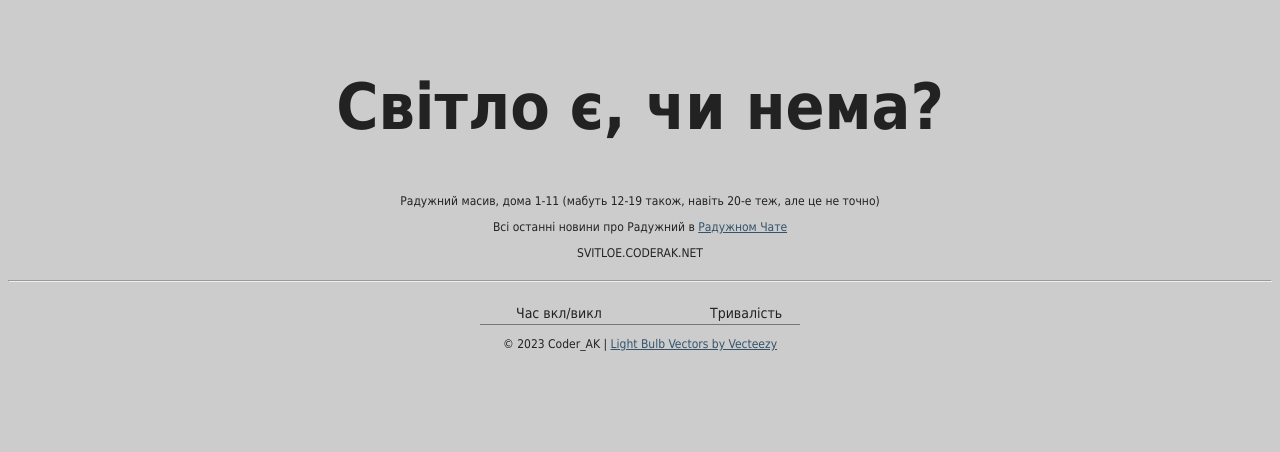
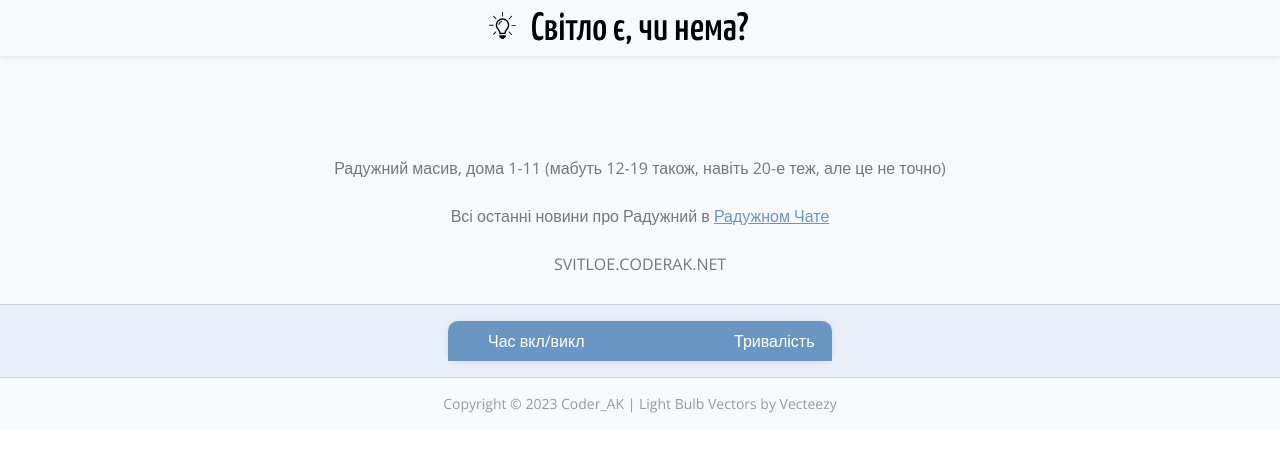
Before and after one commit to Coder-ak/svitlo-e, a website: page dist/client/index.html in a window 1280 px wide. Drawn offline with nearby package versions, Linux system fonts and the light colour scheme; files that its build step writes are made by us from their sources.

Commit message:
New layout (#3)
* Brand new style

* fix logo layout

* add font weights

* fix paddings

---------

Co-authored-by: Aleksey Kirpichnikov <akirpichnikov@gbsfo.com>
Co-authored-by: alexcoder@gmail.com <wwwcoder@cl1.elementarno.top>

```diff
--- a/esbuild.server.mjs
+++ b/esbuild.server.mjs
@@ -1,7 +1,7 @@
 import esbuild from 'esbuild';
 import serve from '@es-exec/esbuild-plugin-serve';
 
-const watch = process.argv.includes("--watch");
+const watch = process.argv.includes('--watch');
 
 const buildOptions = {
   entryPoints: ['./src/server/index.ts'],
@@ -12,14 +12,14 @@ const buildOptions = {
   sourcemap: false,
   target: 'node16',
   logLevel: 'info',
-  packages: 'external'
+  packages: 'external',
 };
 
 if (watch) {
   buildOptions.plugins = [
     serve({
       main: 'dist/server/index.js',
-    })
+    }),
   ];
   const ctx = await esbuild.context(buildOptions);
   await ctx.watch();
--- a/package.json
+++ b/package.json
@@ -1,6 +1,6 @@
 {
   "name": "svitlo-e",
-  "version": "4.0.0",
+  "version": "5.0.0",
   "description": "Collect and display power outages info",
   "dependencies": {
     "cors": "^2.8.5",
@@ -15,7 +15,7 @@
     "build": "npm run clean:dist && npm-run-all -p build:*",
     "build:client": "node esbuild.client.mjs",
     "build:server": "node esbuild.server.mjs",
-    "clean:dist": "rimraf dist/client/script* dist/server/index*",
+    "clean:dist": "rimraf dist/client/script* dist/client/style* dist/server/index*",
     "serve:client": "http-server dist/client --cors --proxy http://localhost:3000",
     "serve": "npm run clean:dist && npm-run-all -p 'build:* -- --watch' serve:client",
     "test": "echo \"Error: no test specified and nobody cares\" && exit 1"
@@ -37,6 +37,7 @@
     "dotenv": "^16.0.3",
     "esbuild": "^0.17.7",
     "esbuild-plugin-copy": "^2.0.2",
+    "esbuild-plugin-less": "^1.1.12",
     "eslint": "^8.33.0",
     "eslint-config-prettier": "^8.6.0",
     "eslint-config-standard": "^17.0.0",
--- a/src/client/script.ts
+++ b/src/client/script.ts
@@ -86,7 +86,9 @@ export class Svitlo {
     const textShort = this.getStatus(light).charAt(0).toUpperCase() + this.getStatus(light).slice(1);
     const textFull = `З ${this.formatDate(timestamp)} ${this.getStatus(light)}`;
 
-    document.getElementById('content')!.innerText = textFull;
+    document.getElementById('status')!.innerText = textFull;
+    // eslint-disable-next-line no-undef
+    (<HTMLImageElement>document.getElementById('lamp-logo')).src = `assets/lamp_${this.getState(light)}.svg`;
 
     this.showDiff({ light, timestamp });
     setInterval(() => this.showDiff({ light, timestamp }), 1000);
@@ -103,7 +105,7 @@ export class Svitlo {
       if (index === data.length - 1) {
         return;
       }
-      return `<div class="grid ${this.getState(item.light)}">
+      return `<div class="row ${this.getState(item.light)}">
         <img src="assets/lamp_${this.getState(item.light)}.svg" title="${
         item.light ? 'Увімкнено' : 'Вимкнено'
       }" class="icon"/> <div class="time">${this.formatDate(item.timestamp, true)}</div> <div class="diff ${this.getState(
--- /dev/null
+++ b/src/client/style.less
@@ -0,0 +1,220 @@
+/* Color variables */
+@text-dark: #212529;
+@text-medium: #777;
+@text-footer: #999;
+@accent-color: #6a96c4;
+@background: #f7fafd;
+@card-background: #e8eff6;
+
+/* Reset */
+*,
+*::before,
+*::after {
+  box-sizing: border-box;
+}
+
+html {
+  font-family: sans-serif;
+  line-height: 1.15;
+  -webkit-text-size-adjust: 100%;
+  -webkit-tap-highlight-color: rgba(0, 0, 0, 0);
+}
+
+article,
+aside,
+figcaption,
+figure,
+footer,
+header,
+hgroup,
+main,
+nav,
+section {
+  display: block;
+}
+
+body {
+  margin: 0;
+  font-family: -apple-system, BlinkMacSystemFont, "Segoe UI", "Open Sans", "Helvetica Neue", Arial, "Noto Sans", sans-serif, "Apple Color Emoji", "Segoe UI Emoji", "Segoe UI Symbol", "Noto Color Emoji";
+  font-size: 1rem;
+  font-weight: 500;
+  line-height: 1.5;
+  color: @text-dark;
+  text-align: left;
+  background-color: #fff;
+}
+
+body,
+html {
+  width: 100%;
+  height: 100%;
+}
+
+body,
+p {
+  color: @text-medium;
+  font: 400 1rem/1rem "Open Sans", sans-serif;
+}
+
+a {
+  color: #6a96c4;
+}
+
+/* Common styles */
+.navbar,
+.header,
+.cards,
+.footer {
+  display: flex;
+  justify-content: center;
+}
+
+.container {
+  width: 100%;
+  max-width: 768px;
+  display: flex;
+  flex-direction: column;
+  align-items: center;
+  text-align: center;
+}
+
+.link {
+  text-transform: uppercase;
+}
+
+.p-small {
+  font: 400 0.875rem/1.5rem "Open Sans", sans-serif;
+}
+
+/* Navbar */
+.navbar {
+  position: fixed;
+  top: 0;
+  width: 100%;
+  text-align: center;
+  background-color: @background;
+  box-shadow: 0 0.0625rem 0.375rem 0 rgba(0, 0, 0, 0.1);
+  padding: 12px 0;
+
+  .navbar-brand {
+    display: flex;
+    justify-content: center;
+
+    .logo-lamp {
+      width: 1.7rem;
+      height: 1.7rem;
+      margin-right: 1rem;
+    }
+
+    .logo-image {
+      width: 13.5rem;
+      // height: 2.25rem;
+    }
+  }
+}
+
+/* Header */
+.header {
+  padding: 6rem 1rem 1rem 1rem;
+  background-color: @background;
+
+  .status {
+    font-size: 4rem;
+    font-weight: 700;
+    line-height: 3.375rem;
+    color: @text-dark;
+    padding-bottom: 1rem;
+  }
+}
+
+/* Cards (main content) */
+.cards {
+  border-top: 1px solid #c8d4d6;
+  padding: 1rem 0;
+  background-color: @card-background;
+}
+
+.card {
+  border-radius: 10px;
+  width: 24rem;
+  box-shadow: 0 0.0625rem 0.375rem 0 rgba(0, 0, 0, 0.1);
+}
+
+/* Footer */
+.footer {
+  border-top: 1px solid #c8d4d6;
+  background-color: @background;
+
+  a {
+    text-decoration: none;
+  }
+
+  p, a {
+    color: @text-footer;
+  }
+}
+
+/* Grid */
+.grid-header {
+  display: flex;
+  color: #fff;
+  background-color: @accent-color;
+  line-height: 40px;
+  height: 40px;
+  border-top-right-radius: 10px;
+  border-top-left-radius: 10px;
+
+  &.row {
+    line-height: 40px;
+  }
+}
+
+.row {
+  display: flex;
+  line-height: 32px;
+  text-align: left;
+  padding: 0 8px;
+
+  &:last-child {
+    border-bottom-left-radius: 10px;
+    border-bottom-right-radius: 10px;
+  }
+
+  &.on {
+    color: @text-medium;
+    background-color: #fff;
+  }
+
+  &.off {
+    color: @text-dark;
+    background-color: lighten(#a4c0dd, 15);
+  }
+
+  .icon {
+    flex-shrink: 0;
+    width: 24px;
+    margin-right: 8px;
+  }
+
+  .time {
+    flex-grow: 1
+  }
+
+  .diff {
+    flex-grow: 1;
+    max-width: 90px;
+    text-align: left;
+  }
+}
+
+/* Max-width 768px */
+@media (max-width: 768px) {
+  .container {
+    max-width: 414px;
+  }
+
+  .card {
+    width: 21rem;
+    // padding: 0 1rem;
+  }
+}
```
Also changed, not shown: esbuild.client.mjs (+5 -3 lines), dist/client/assets/svitlo-logo.svg (added), dist/client/index.html, dist/client/style.css (deleted), 2 other files.
